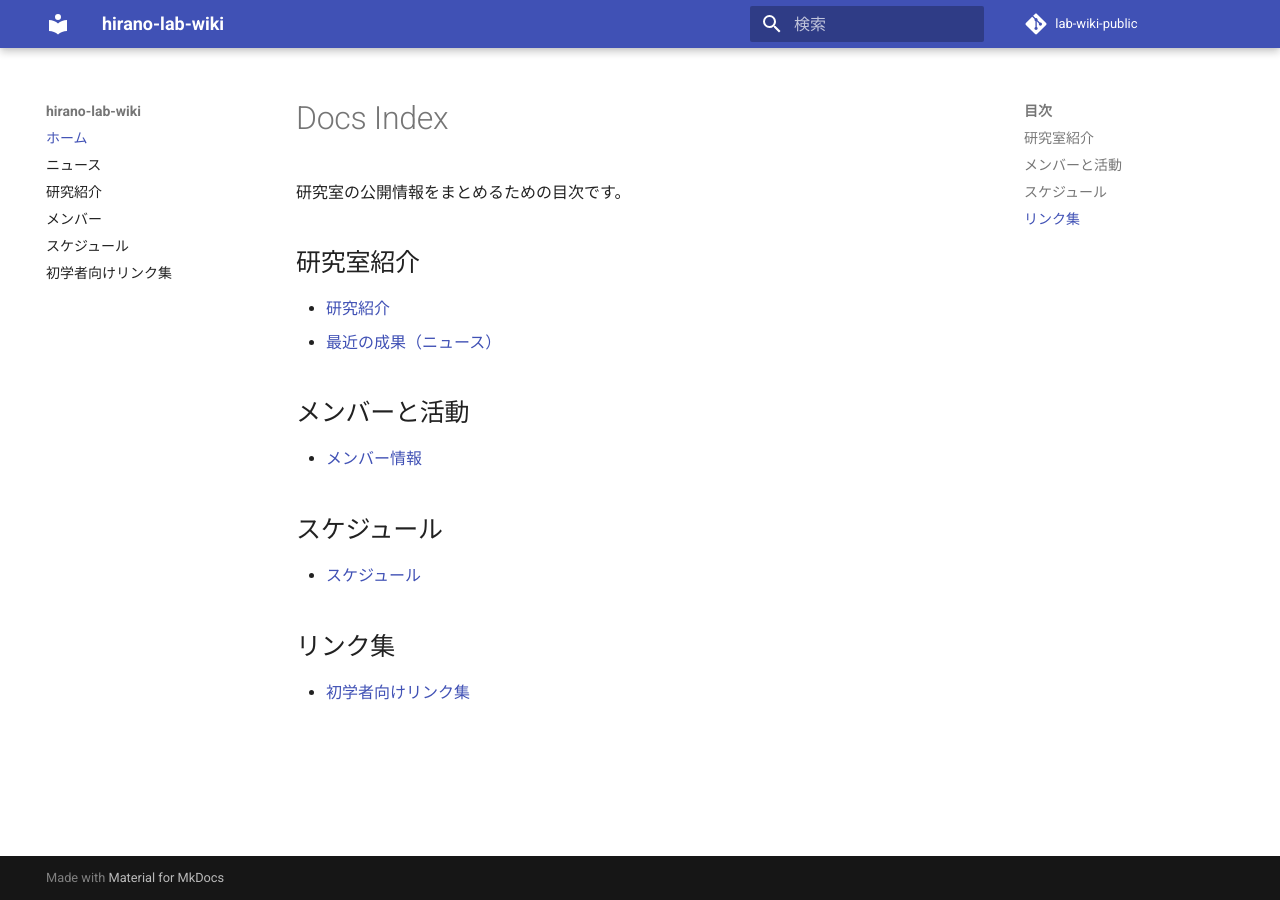
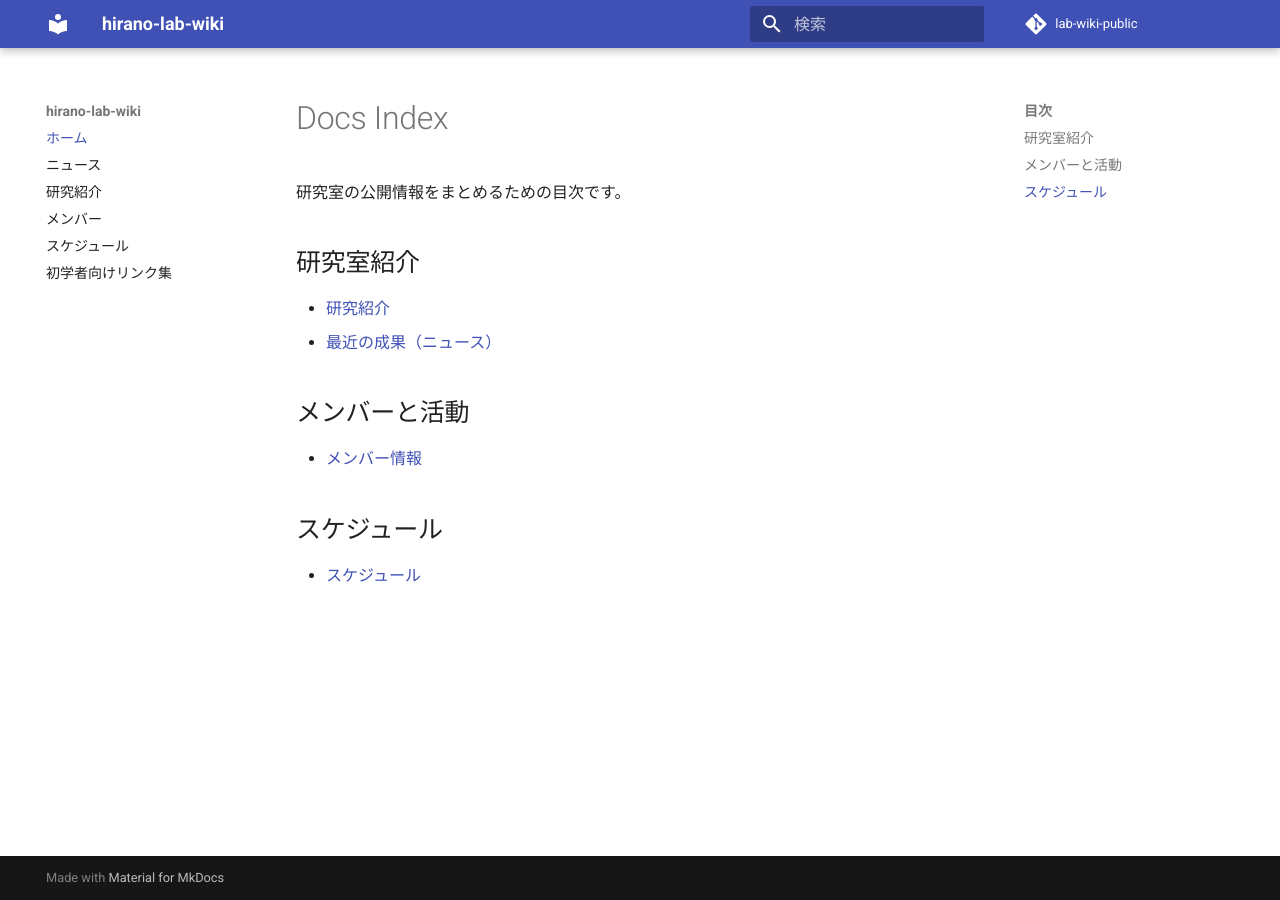
Before and after one commit to astro-sim-lab/lab-wiki-public, an MkDocs documentation site: the page built from docs/public/README.md, in a window 1280 px wide. Built offline with MkDocs 1.6.1 and Material for MkDocs 9.7.7, drawn with Linux system fonts in a browser that asks for light colours; comment, search, counter and statistics services are not loaded.

Commit message:
Remove 'リンク集' section from README
Removed the 'リンク集' section and its link from README.

```diff
--- a/docs/public/README.md
+++ b/docs/public/README.md
@@ -19,6 +19,3 @@
 
 ## スケジュール
 - [スケジュール](./schedule.md)
-
-## リンク集
-- [初学者向けリンク集](./learning_links.md)
```
